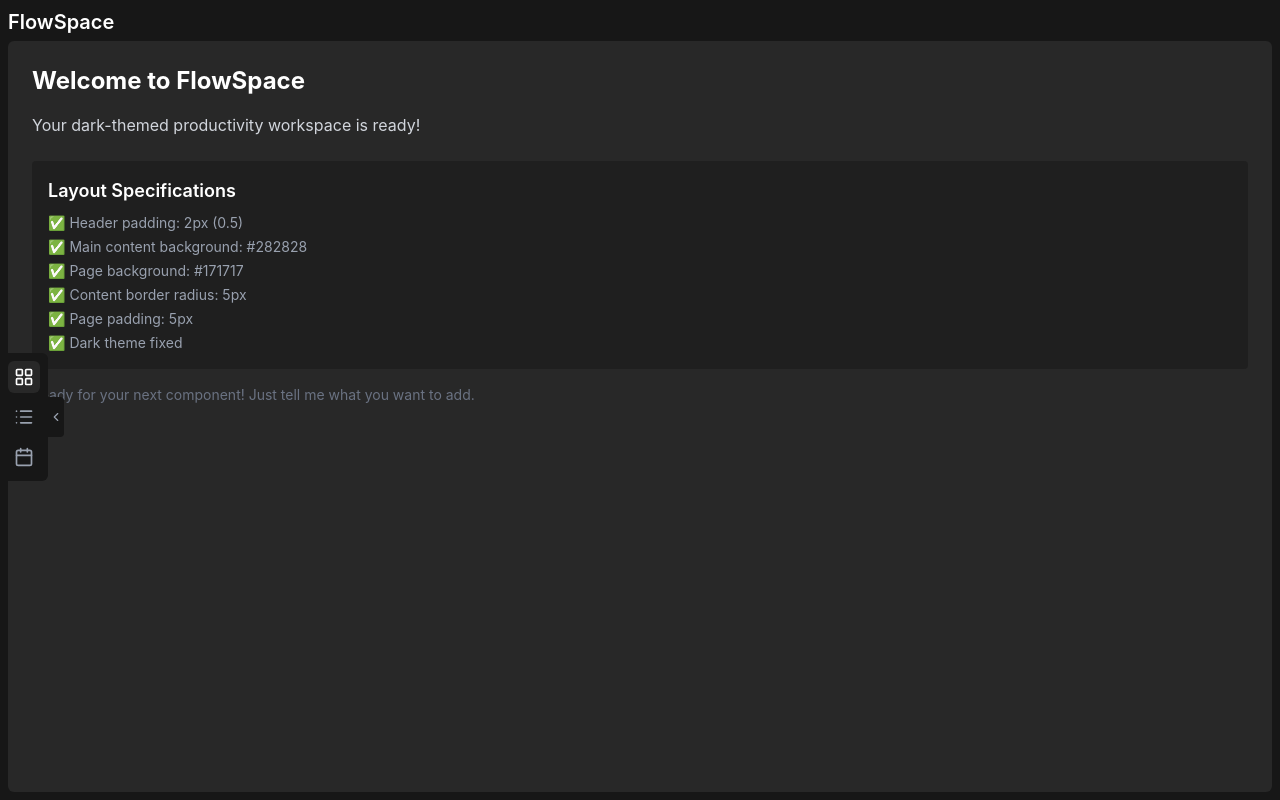
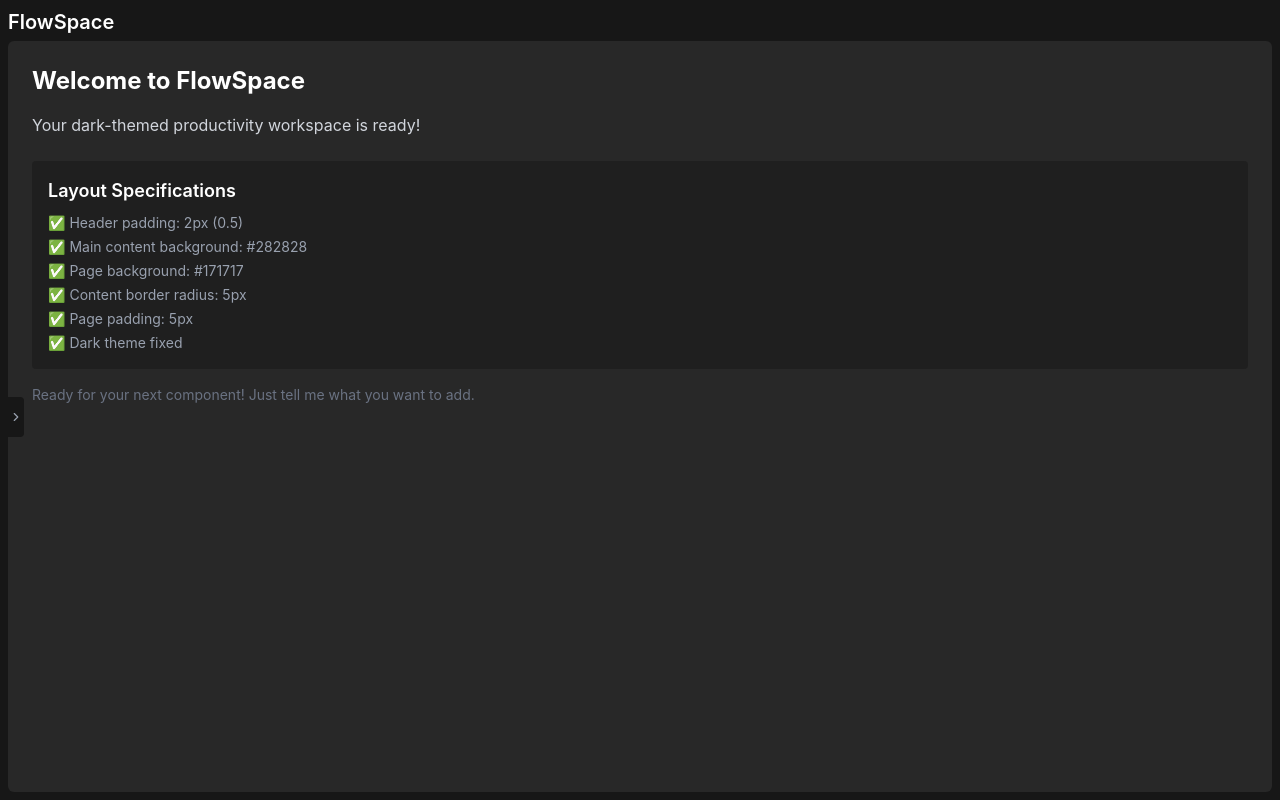
Before and after one commit to wins0nLYQ/flow-space, a React (Vite) app: page / in a window 1280 px wide. Built offline with nearby package versions, Linux system fonts and the light colour scheme.

Commit message:
toolbar behaviour

```diff
--- a/src/components/Toolbar.tsx
+++ b/src/components/Toolbar.tsx
@@ -1,5 +1,5 @@
 import { useState } from 'react';
-import { LayoutGrid, List, Calendar, ChevronLeft, ChevronRight } from 'lucide-react';
+import { LayoutGrid, List, Calendar, ChevronRight } from 'lucide-react';
 
 interface ToolbarProps {
   currentView?: 'board' | 'list' | 'calendar';
@@ -7,7 +7,7 @@ interface ToolbarProps {
 }
 
 export function Toolbar({ currentView = 'board', onViewChange }: ToolbarProps) {
-  const [isOpen, setIsOpen] = useState(true);
+  const [isOpen, setIsOpen] = useState(false);
 
   const views = [
     { id: 'board' as const, icon: LayoutGrid, label: 'Board' },
@@ -16,10 +16,14 @@ export function Toolbar({ currentView = 'board', onViewChange }: ToolbarProps) {
   ];
 
   return (
-    <div className="absolute left-0 top-1/2 -translate-y-1/2 flex items-center">
+    <div
+      className="absolute left-0 top-1/2 -translate-y-1/2 flex items-center"
+      onMouseEnter={() => setIsOpen(true)}
+      onMouseLeave={() => setIsOpen(false)}
+    >
       {/* Toolbar content */}
       <div
-        className={`h-auto bg-primary rounded-r-md transition-all duration-150 ease-in-out py-2 ${
+        className={`h-auto bg-primary rounded-r-md transition-all duration-200 ease-in-out py-2 ${
           isOpen ? 'pr-2' : 'w-0 overflow-hidden'
         }`}
       >
@@ -42,7 +46,7 @@ export function Toolbar({ currentView = 'board', onViewChange }: ToolbarProps) {
                 <Icon size={20} />
 
                 {/* Tooltip */}
-                <div className="absolute left-full ml-2 text-sm text-white opacity-0 group-hover:opacity-100 transition-opacity delay-[1500ms] pointer-events-none whitespace-nowrap">
+                <div className="absolute left-full ml-2 text-sm text-white opacity-0 group-hover:opacity-100 group-hover:delay-[800ms] transition-opacity duration-0 pointer-events-none whitespace-nowrap">
                   {view.label}
                 </div>
               </button>
@@ -51,13 +55,12 @@ export function Toolbar({ currentView = 'board', onViewChange }: ToolbarProps) {
         </div>
       </div>
 
-      {/* Toggle button - sticks to right of toolbar */}
-      <button
-        onClick={() => setIsOpen(!isOpen)}
-        className="w-4 h-10 bg-primary flex items-center justify-center rounded-r text-gray-400 hover:text-white transition-colors"
-      >
-        {isOpen ? <ChevronLeft size={14} /> : <ChevronRight size={14} />}
-      </button>
+      {/* Toggle button - only shown when collapsed */}
+      {!isOpen && (
+        <button className="w-4 h-10 bg-primary flex items-center justify-center rounded-r text-gray-400 hover:text-white transition-colors">
+          <ChevronRight size={14} />
+        </button>
+      )}
     </div>
   );
 }
```
